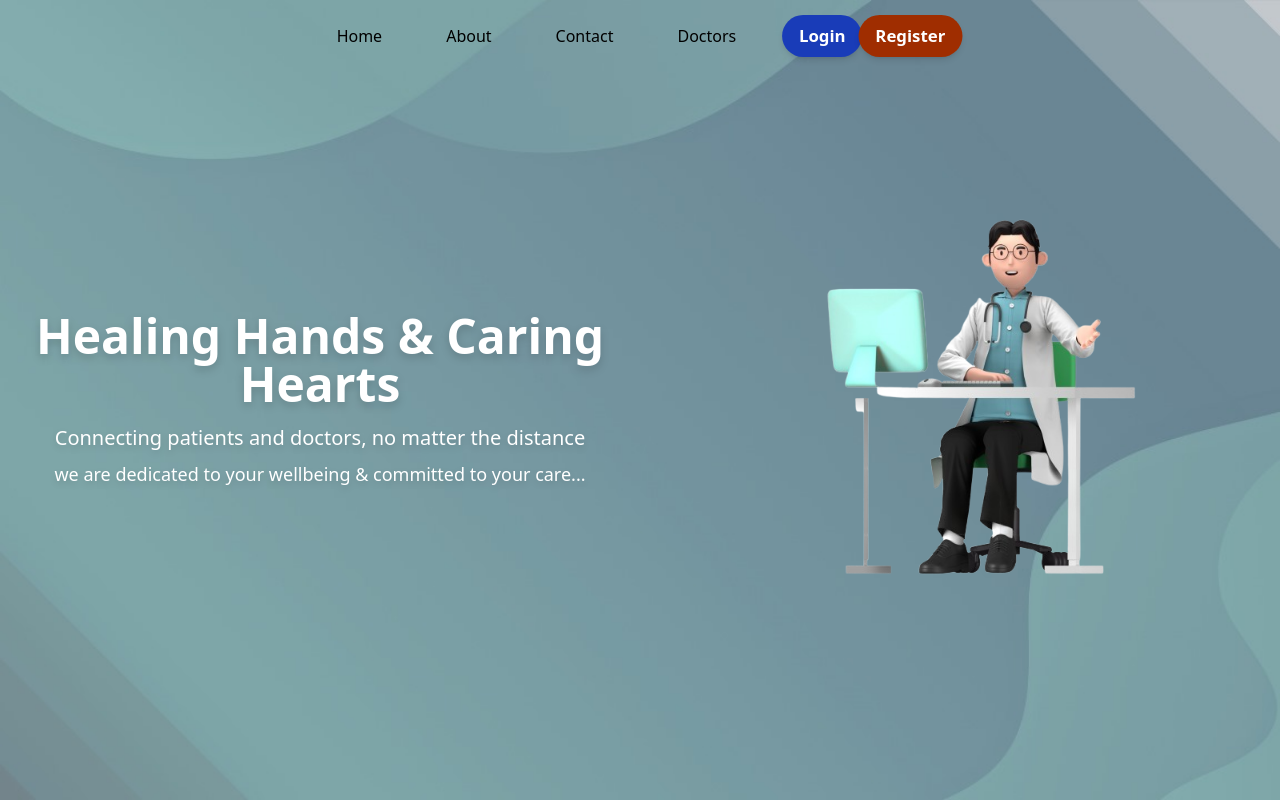
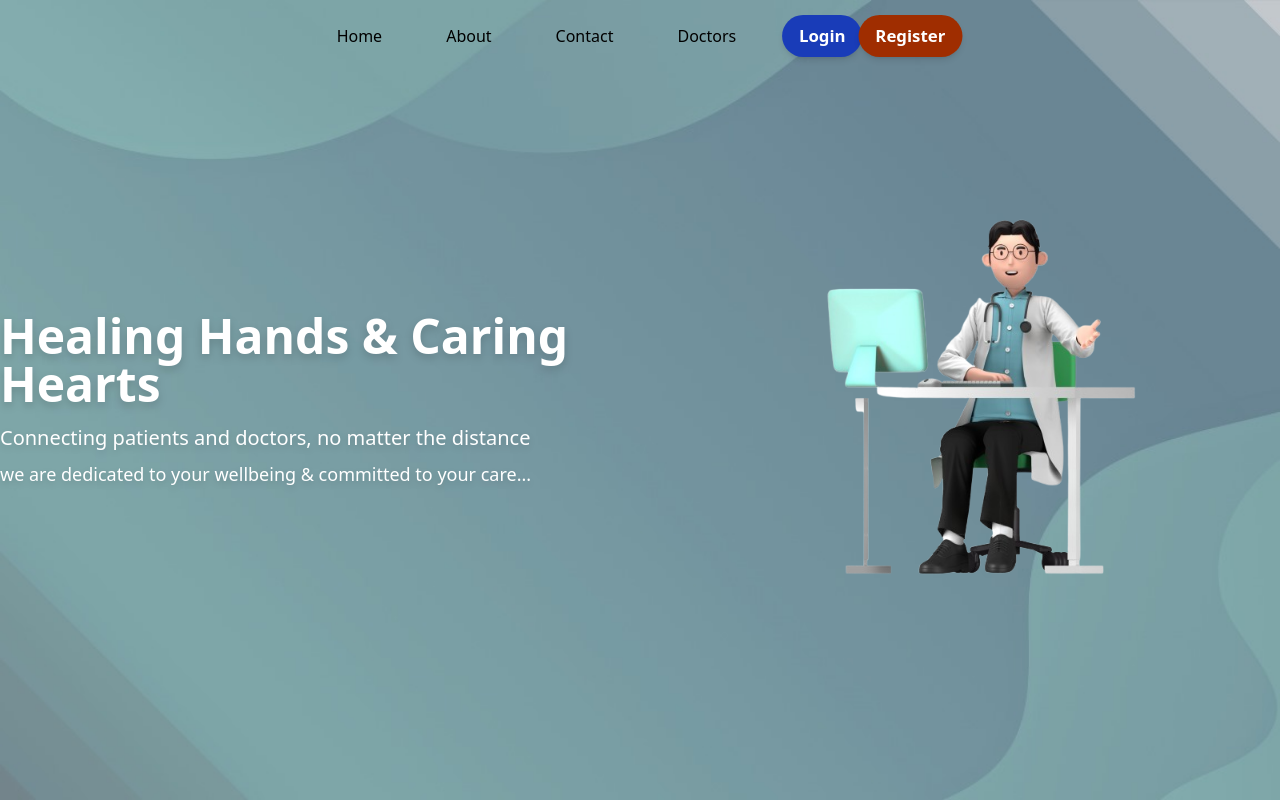
Before and after one commit to meetarora10/veersa-hack, a React (Vite) app in the folder client/: page / in a window 1280 px wide. Built offline with nearby package versions, Linux system fonts and the light colour scheme.

Commit message:
Auto Commit: $(date +'%Y-%m-%d %H:%M:%S')

```diff
--- a/client/src/pages/Home.jsx
+++ b/client/src/pages/Home.jsx
@@ -9,7 +9,7 @@ function Home() {
        <div className="flex h-[100vh]">
         {/* Left Side - Text */}
         <div className="w-1/2 flex items-center justify-center">
-          <div className="text-center">
+          <div className="text-left">
             <h2 className="text-5xl font-bold mb-4 text-white drop-shadow-lg">
               Healing Hands & Caring Hearts
             </h2>
```
